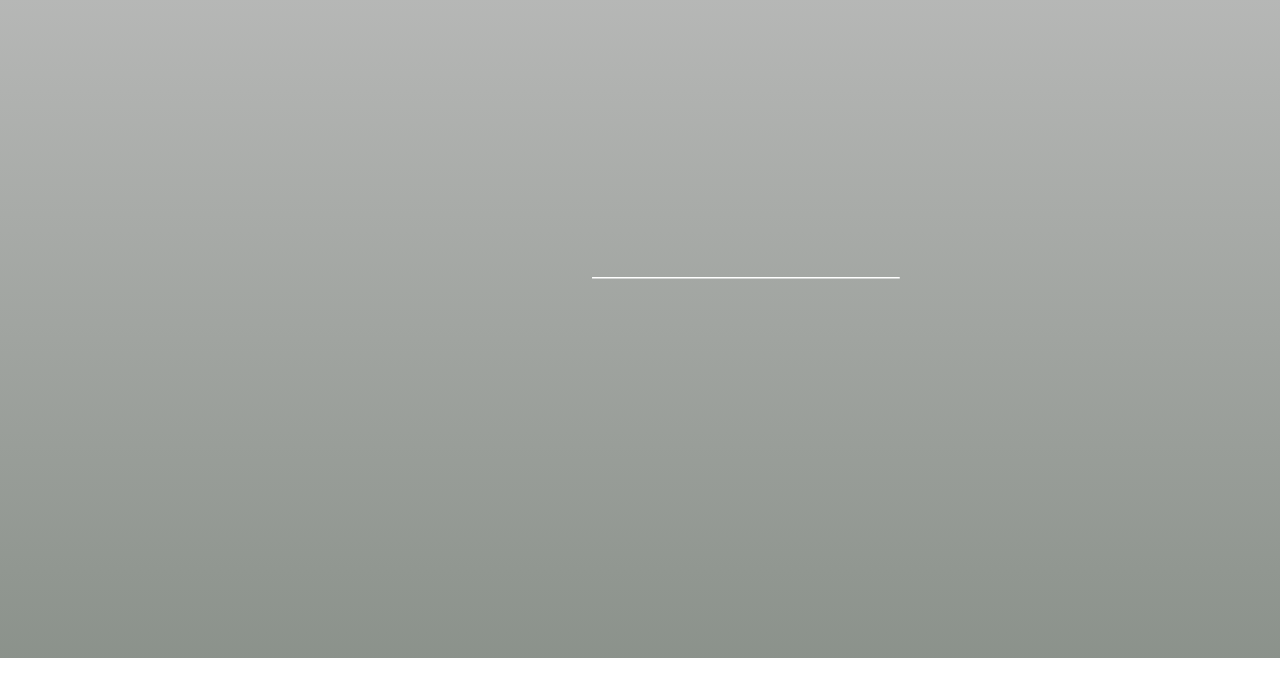
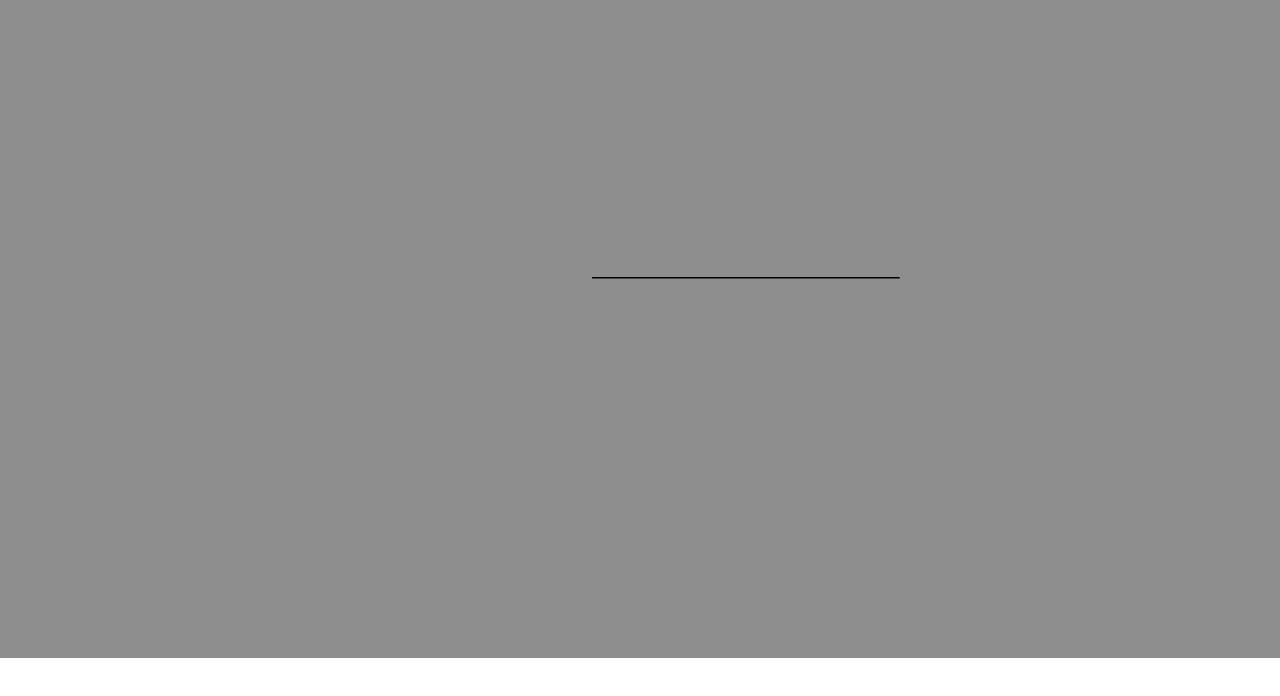
Before and after one commit to connorwhite-online/oit, a React (Create React App) app: page / in a window 1280 px wide. Shown: the part 142-838 px from the top of the page. Built offline with nearby package versions, Linux system fonts and the light colour scheme.

Commit message:
gradient to gray

```diff
--- a/src/components/Loader/index.css
+++ b/src/components/Loader/index.css
@@ -10,8 +10,8 @@
     height: 100vh;
     position: absolute;
     z-index: 100;
-    /* background-color: rgba(255, 255, 255, .5); */
-    background-image: linear-gradient(rgba(255, 255, 255, .75), rgba(186, 195, 186, .75));
+    background-color: rgb(142, 142, 142);
+    /* background-image: linear-gradient(rgba(142, 142, 142, 1), rgba(142, 142, 142, .5)); */
     display: flex;
     justify-content: center;
     align-items: center;
@@ -24,12 +24,12 @@
 
 .logoType {
     font-family: 'Neue-Machina-Bold', sans-serif;
-    color: white;
+    color: black;
     font-size: 6vw;
 }
 
 .line {
-    border-top: 2px solid white;
+    border-top: 2px solid black;
     clip-path: inset(0 0 0 0);
 }
 
```
